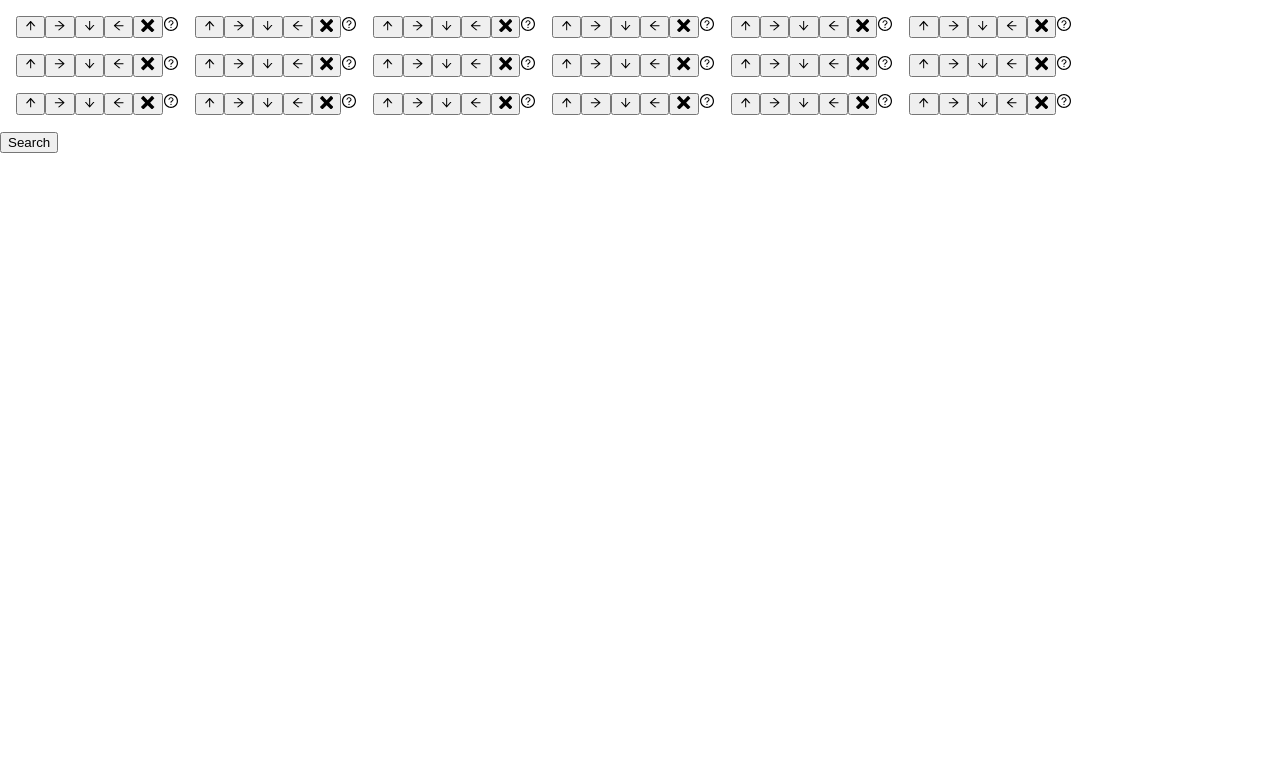
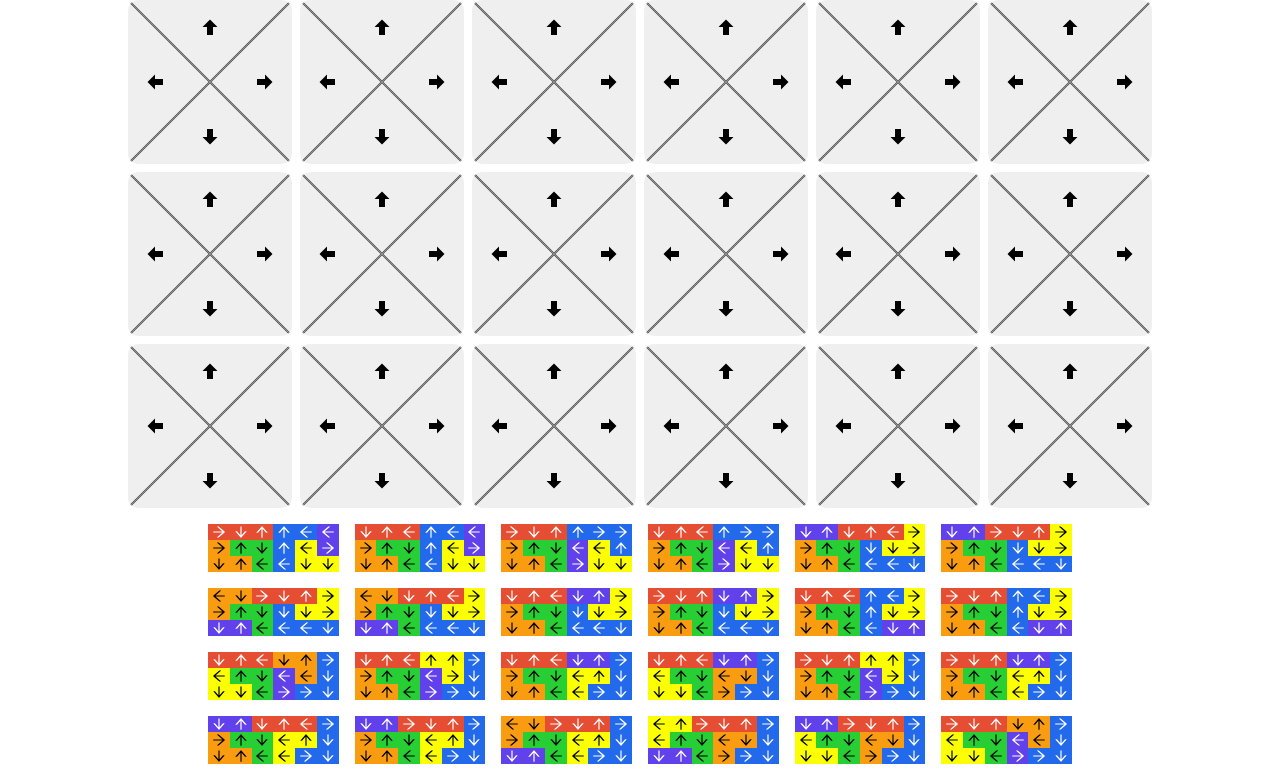
Before and after one commit to JosephChotard/IQArrowsSolver, a Next.js app in the folder website/: page / in a window 1280 px wide. Shown: the top 778 px of the page. Built offline with nearby package versions, Linux system fonts and the light colour scheme.

Commit message:
store state in url

```diff
--- a/website/components/board/Board.module.scss
+++ b/website/components/board/Board.module.scss
@@ -1,7 +1,10 @@
 .board {
-  margin: 1em;
 }
 
 .row {
   display: flex;
 }
+
+.cell {
+  flex: 1;
+}
--- a/website/components/board/boardInput/BoardInput.module.scss
+++ b/website/components/board/boardInput/BoardInput.module.scss
@@ -1,8 +1,24 @@
-.row {
-  display: flex;
-  margin: 1em 1em 1em 0;
+.boardInput {
+  display: grid;
+  grid-template-columns: repeat(6, 1fr);
+  gap: 0.5em;
+}
 
-  .cell {
-    margin-left: 1em;
+.cell {
+  position: relative;
+  overflow: hidden;
+  &::before {
+    content: "";
+    padding-bottom: 100%;
+    display: inline-block;
+    vertical-align: top;
+  }
+
+  .innerCell {
+    position: absolute;
+    top: 0;
+    left: 0;
+    width: 100%;
+    height: 100%;
   }
 }
--- a/website/components/board/boardInput/BoardInput.tsx
+++ b/website/components/board/boardInput/BoardInput.tsx
@@ -24,19 +24,20 @@ export default function BoardInput({ grid, setGrid }: BoardInputProps) {
   }
 
   return (
-    <div>
-      {grid.map((row, rowIndex) => (
-        <div key={rowIndex} className={styles.row}>
-          {row.map((cell, columnIndex) => (
-            <div key={columnIndex} className={styles.cell}>
+    <div className={styles.boardInput}>
+      {grid.map((row, rowIndex) =>
+      {
+        return row.map((cell, columnIndex) => (
+          <div className={styles.cell} key={columnIndex}>
+            <div className={styles.innerCell}>
               <CellInput
                 direction={cell[0]}
                 onClick={direction => handleClick(direction, rowIndex, columnIndex)}
-              />
+                />
             </div>
-          ))}
-        </div>
-      ))}
+          </div>
+        ))}
+      )}
     </div>
   )
 }
--- /dev/null
+++ b/website/components/board/boardInput/cellInput/CellInput.module.scss
@@ -0,0 +1,111 @@
+.cellInput {
+  position: relative;
+  height: 100%;
+  width: 100%;
+  overflow: hidden;
+  border-radius: 10px;
+
+  .up,
+  .left,
+  .right,
+  .down {
+    position: absolute;
+    height: calc(100% / 1.414);
+    width: calc(100% / 1.414);
+    top: 50%;
+    left: 50%;
+    transform-origin: 0% 0%;
+    border-radius: 0;
+    border: 1px solid #555;
+    background-color: #efefef;
+
+    &:hover {
+      background-color: #dfdfdf;
+    }
+  }
+
+  .right {
+    transform: rotate(-45deg);
+  }
+  .down {
+    transform: rotate(45deg);
+  }
+  .up {
+    transform: rotate(-135deg);
+  }
+  .left {
+    transform: rotate(135deg);
+  }
+
+  .icons {
+    position: absolute;
+    display: grid;
+    top: 0;
+    left: 0;
+    width: 100%;
+    height: 100%;
+    grid-template-columns: repeat(3, 1fr);
+    grid-template-rows: repeat(3, 1fr);
+    pointer-events: none;
+
+    * {
+      margin: auto;
+    }
+
+    .upArrow {
+      grid-row: 1;
+      grid-column: 2;
+    }
+
+    .leftArrow {
+      grid-row: 2;
+      grid-column: 1;
+    }
+
+    .rightArrow {
+      grid-row: 2;
+      grid-column: 3;
+    }
+
+    .downArrow {
+      grid-row: 3;
+      grid-column: 2;
+    }
+  }
+}
+
+.selectedCell {
+  height: 80%;
+  background-color: rgb(197, 197, 197);
+  border-radius: 5px;
+  display: flex;
+  align-items: center;
+  justify-content: center;
+  margin: 10%;
+  position: relative;
+  font-size: 3em;
+
+  .cancelButton {
+    position: absolute;
+    top: -0.75em;
+    right: -0.75em;
+    width: 1.5em;
+    height: 1.5em;
+    border-radius: 100%;
+    border: none;
+    box-shadow: 0px 0px 2px 1px rgba(0, 0, 0, 0.4);
+    cursor: pointer;
+
+    color: var(--white);
+    background-color: var(--orange);
+    display: flex;
+    justify-content: center;
+    align-items: center;
+    padding: 0;
+    transition: transform 200ms ease-in-out;
+
+    &:hover {
+      transform: rotate(180deg);
+    }
+  }
+}
--- a/website/components/board/boardInput/cellInput/CellInput.tsx
+++ b/website/components/board/boardInput/cellInput/CellInput.tsx
@@ -1,7 +1,9 @@
 import React from 'react'
-import { AiOutlineArrowUp, AiOutlineArrowRight, AiOutlineArrowDown, AiOutlineArrowLeft, AiOutlineQuestionCircle } from 'react-icons/ai'
-import { ImCross } from 'react-icons/im'
+import { FaArrowAltCircleUp, FaArrowAltCircleRight, FaArrowAltCircleDown, FaArrowAltCircleLeft, FaQuestionCircle } from 'react-icons/fa'
+import {ImArrowUp, ImArrowRight, ImArrowDown, ImArrowLeft} from 'react-icons/im'
+import { MdClose } from 'react-icons/md'
 import { DIRECTIONS } from '../Board.model'
+import styles from './CellInput.module.scss'
 
 export type CellInputProps = {
   onClick: (direction: DIRECTIONS) => void,
@@ -13,39 +15,52 @@ export default function CellInput({ onClick, direction }: CellInputProps) {
   let SelectedIcon: React.ReactElement = null
   switch (direction) {
     case DIRECTIONS.NONE:
-      SelectedIcon = <AiOutlineQuestionCircle />
+      SelectedIcon = <FaQuestionCircle />
       break
     case DIRECTIONS.UP:
-      SelectedIcon = <AiOutlineArrowUp />
+      SelectedIcon = <FaArrowAltCircleUp />
       break
     case DIRECTIONS.DOWN:
-      SelectedIcon = <AiOutlineArrowDown />
+      SelectedIcon = <FaArrowAltCircleDown />
       break
     case DIRECTIONS.LEFT:
-      SelectedIcon = <AiOutlineArrowLeft />
+      SelectedIcon = <FaArrowAltCircleLeft />
       break
     case DIRECTIONS.RIGHT:
-      SelectedIcon = <AiOutlineArrowRight />
+      SelectedIcon = <FaArrowAltCircleRight />
       break
   }
+
+  if (direction == DIRECTIONS.NONE) {
+    return (
+    <div className={styles.cellInput}>
+      <button onClick={() => onClick(DIRECTIONS.UP)} className={styles.up}>
+        {/* <ImArrowUp /> */}
+      </button>
+      <button onClick={() => onClick(DIRECTIONS.RIGHT)} className={styles.right}>
+        {/* <ImArrowRight /> */}
+      </button>
+      <button onClick={() => onClick(DIRECTIONS.DOWN)} className={styles.down}>
+        {/* <ImArrowDown/> */}
+      </button>
+      <button onClick={() => onClick(DIRECTIONS.LEFT)} className={styles.left}>
+        {/* <ImArrowLeft /> */}
+      </button>
+      <div className={styles.icons}>
+          <ImArrowUp className={styles.upArrow} />
+          <ImArrowRight className={styles.rightArrow} />
+          <ImArrowDown className={styles.downArrow} />
+          <ImArrowLeft className={styles.leftArrow} />
+      </div>
+    </div>
+    )
+  }
   return (
-    <div>
-      <button onClick={() => onClick(DIRECTIONS.UP)}>
-        <AiOutlineArrowUp />
+    <div className={styles.selectedCell}>
+      {SelectedIcon}
+      <button className={styles.cancelButton} onClick={() => onClick(DIRECTIONS.NONE)}>
+        <MdClose />
       </button>
-      <button onClick={() => onClick(DIRECTIONS.RIGHT)}>
-        <AiOutlineArrowRight />
-      </button>
-      <button onClick={() => onClick(DIRECTIONS.DOWN)}>
-        <AiOutlineArrowDown />
-      </button>
-      <button onClick={() => onClick(DIRECTIONS.LEFT)}>
-        <AiOutlineArrowLeft />
-      </button>
-      <button onClick={() => onClick(DIRECTIONS.NONE)}>
-        <ImCross />
-      </button>
-      {SelectedIcon}
     </div>
   )
 }
--- a/website/components/board/cell/Cell.module.scss
+++ b/website/components/board/cell/Cell.module.scss
@@ -1,3 +1,9 @@
+.icon {
+  display: flex;
+  align-items: center;
+  justify-content: center;
+}
+
 .orange {
   background-color: #fa9c10;
 
--- a/website/components/board/cell/Cell.tsx
+++ b/website/components/board/cell/Cell.tsx
@@ -28,7 +28,7 @@ export default function Cell({ direction, colour }: CellProps) {
       break
   }
   return (
-    <div className={styles[colour]}>
+    <div className={`${styles[colour]} ${styles.icon}`}>
       {SelectedIcon}
     </div>
   )
--- a/website/pages/Index.module.scss
+++ b/website/pages/Index.module.scss
@@ -1,4 +1,22 @@
 .grids {
+  margin: 1em 0;
+  display: grid;
+  gap: 1em;
+  grid-template-columns: repeat(3, 1fr);
+
+  @media (min-width: 768px) {
+    grid-template-columns: repeat(4, 1fr);
+  }
+
+  @media (min-width: 1024px) {
+    grid-template-columns: repeat(6, 1fr);
+    margin: 1em 5em;
+  }
+}
+
+.firstResults {
   display: flex;
-  flex-wrap: wrap;
+  justify-content: center;
+  align-items: center;
+  margin: 0;
 }
--- a/website/pages/_app.tsx
+++ b/website/pages/_app.tsx
@@ -1,7 +1,11 @@
 import '../styles/globals.scss'
 
 function MyApp({ Component, pageProps }) {
-  return <Component {...pageProps} />
+  return (
+    <main className="main">
+      <Component {...pageProps} />
+    </main>
+  )
 }
 
 export default MyApp
--- a/website/pages/index.tsx
+++ b/website/pages/index.tsx
@@ -4,18 +4,14 @@ import BoardInput from '@components/board/boardInput/BoardInput'
 import Head from 'next/head'
 import React from 'react'
 import styles from './Index.module.scss'
+import Router, { useRouter } from 'next/router'
+
 
 const WIDTH = 6
 const HEIGHT = 3
 
 export default function Home() {
-  const [grids, setGrids] = React.useState<BOARD[]>(null)
-
-  React.useEffect(() => {
-    fetch('/grids.json')
-      .then(data => data.json())
-      .then(json => setGrids(json))
-  }, [])
+  const router = useRouter()
 
   const [
     grid,
@@ -24,9 +20,37 @@ export default function Home() {
     new Array(HEIGHT).fill(DIRECTIONS.NONE).map(() => new Array(WIDTH).fill([DIRECTIONS.NONE, '']))
   )
 
+  React.useEffect(() => {
+    fetch('/grids.json')
+      .then(data => data.json())
+      .then(json => {
+        setGrids(json)
+      })
+    if (window.location.search.length > 0) {
+      const search = window.location.search.substring(1)
+      const params = JSON.parse('{"' + decodeURI(search).replace(/"/g, '\\"').replace(/&/g, '","').replace(/=/g, '":"') + '"}')
+
+      setGrid(grid => grid.map((row, rowIndex) => {
+        return row.map((cell, cellIndex) => {
+          const key = `${rowIndex}c${cellIndex}`
+          const dir = parseInt(params[key])
+          if (key in params && dir in DIRECTIONS) {
+            return ([dir, ''] as any)
+          }
+          return cell
+        })
+      }))
+    }
+  }, [])
+
+  const [grids, setGrids] = React.useState<BOARD[]>(null)
+
   const [solutions, setSolutions] = React.useState([])
 
   const search = () => {
+    if (!grids) {
+      return
+    }
     setSolutions(grids.filter(g => {
       for (let rowIndex = 0; rowIndex < grid.length; rowIndex++) {
         const row = grid[rowIndex]
@@ -43,6 +67,27 @@ export default function Home() {
     }))
   }
 
+  const onGridChange = (grid: BOARD) => {
+    let queryObj: Record<string, number> = {}
+    grid.forEach((row, rowIndex) => {
+      row.forEach((cell, cellIndex) => {
+        if (cell[0] !== DIRECTIONS.NONE) {
+          queryObj[`${rowIndex}c${cellIndex}`] = cell[0]
+        }
+      })
+    })
+    const query = Object.keys(queryObj).map(key => key + '=' + queryObj[key]).join('&')
+    const href = `${window.location.pathname}${query !== '' ? `?${query}` : '' }`
+    router.push(href, href, {
+        shallow: true,
+      })
+    setGrid(grid)
+  }
+
+  React.useEffect(() => {
+    search()
+  }, [grid, grids])
+
 
   return (
     <div>
@@ -51,20 +96,24 @@ export default function Home() {
       </Head>
       <BoardInput
         grid={grid}
-        setGrid={setGrid}
+        setGrid={onGridChange}
       />
       {grids === null
         ? <p>Loading...</p>
-        : <button onClick={search}>Search</button>
+        : (
+          <div className={styles.grids}>
+            {solutions.slice(0,50).map((grid, i) => (
+              <Board
+                key={i}
+                grid={grid}
+              />
+            ))}
+              {solutions.length > 50 && (
+                <p className={styles.firstResults}>Only displaying first 50 results</p>
+            )}
+          </div>
+        )
       }
-      <div className={styles.grids}>
-      {solutions.map((grid, i) => (
-        <Board
-          key={i}
-          grid={grid}
-        />
-      ))}
-      </div>
     </div>
   )
 }
--- a/website/styles/globals.scss
+++ b/website/styles/globals.scss
@@ -1,9 +1,17 @@
+:root {
+  --maroon: #8f4c50;
+  --orange: #ef6e6a;
+  --white: #fefbfc;
+  --dark: #262834;
+  --blue: #17343e;
+}
+
 html,
 body {
   padding: 0;
   margin: 0;
-  font-family: -apple-system, BlinkMacSystemFont, Segoe UI, Roboto, Oxygen,
-    Ubuntu, Cantarell, Fira Sans, Droid Sans, Helvetica Neue, sans-serif;
+  font-family: -apple-system, BlinkMacSystemFont, Segoe UI, Roboto, Oxygen, Ubuntu, Cantarell, Fira Sans, Droid Sans,
+    Helvetica Neue, sans-serif;
 }
 
 a {
@@ -14,3 +22,8 @@ a {
 * {
   box-sizing: border-box;
 }
+
+.main {
+  max-width: 1024px;
+  margin: 0 auto;
+}
```
